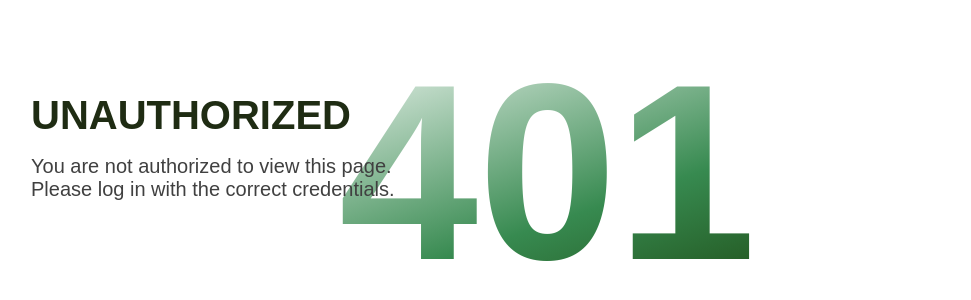
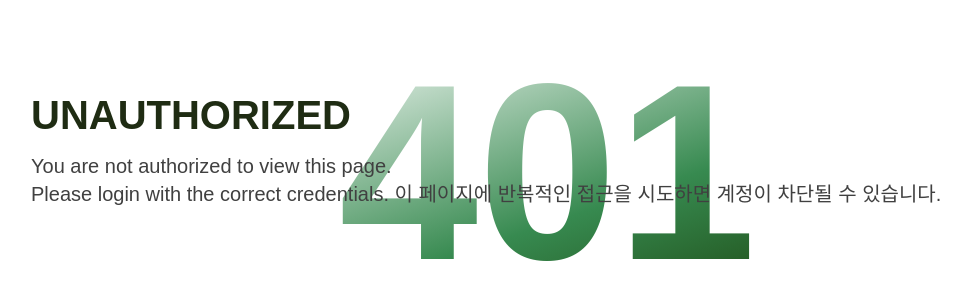
Before and after one commit to chinoel/PersonalStudy, a Next.js app: page /auth/unauthorized in a window 1280 px wide. Shown: the part 124-424 px from the top of the page, without its empty margins (184-1155 px from the left). Built offline with nearby package versions, Linux system fonts and the light colour scheme; a web font is replaced by a local one.

Commit message:
fix:node_modules Add

```diff
--- a/src/app/api/users/route.ts
+++ b/src/app/api/users/route.ts
@@ -7,3 +7,7 @@ export async function GET() {
   const users = await prisma.users.findMany();
   return NextResponse.json(users);
 }
+
+export async function DELETE(req: Request) {
+
+}
--- a/src/app/auth/unauthorized/page.tsx
+++ b/src/app/auth/unauthorized/page.tsx
@@ -9,7 +9,8 @@ function CustomUnauthorized() {
             <div className={styles.pageNotFound}>UNAUTHORIZED</div>
             <div className={styles.errorMessage}>
                 You are not authorized to view this page.<br />
-                Please log in with the correct credentials.
+                Please login with the correct credentials.
+                이 페이지에 반복적인 접근을 시도하면 계정이 차단될 수 있습니다.
             </div>
         </div>
     );
```
Also changed, not shown: 1 other file (tests, documents, lock files or other folders).
